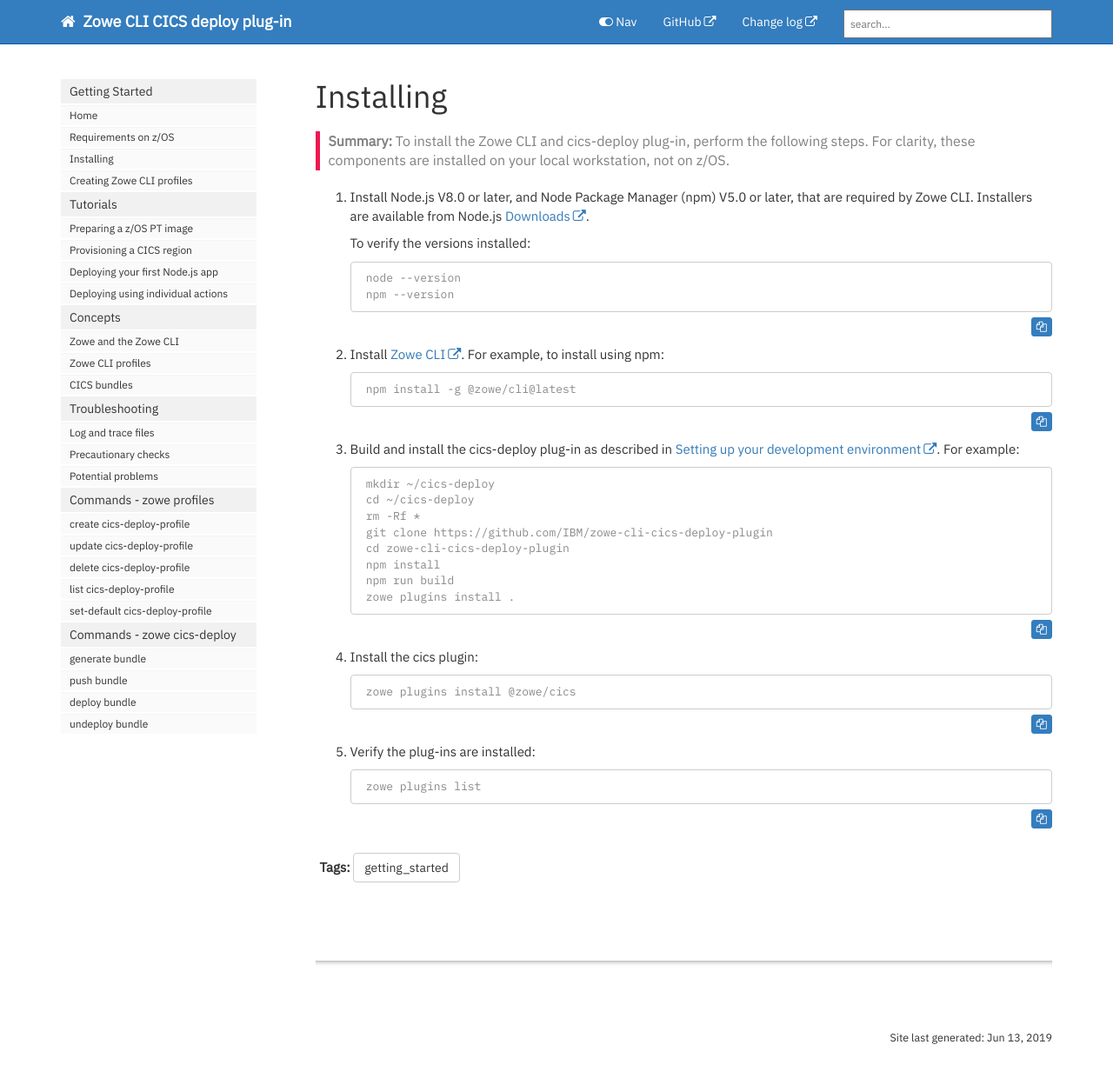
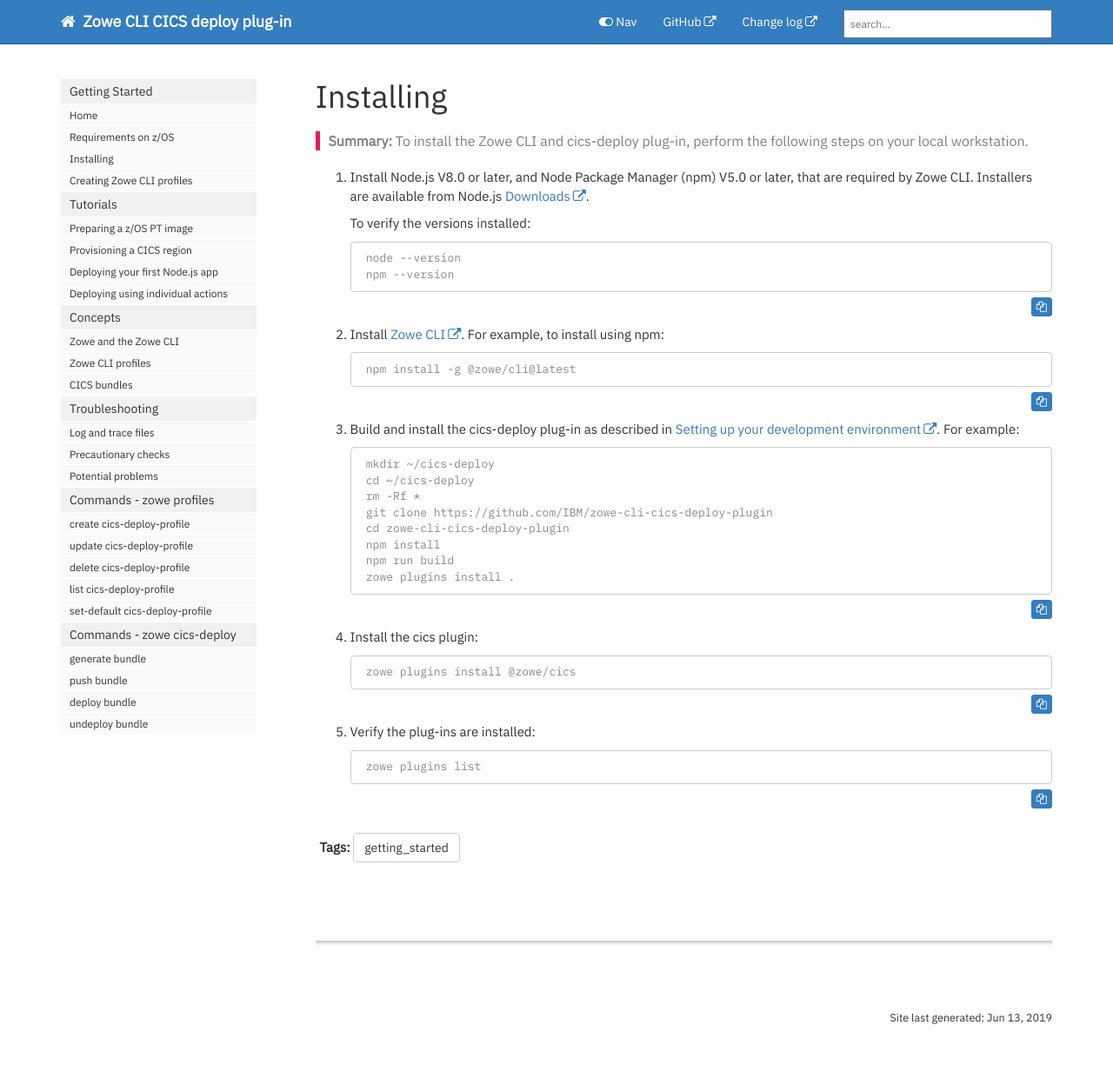
Before and after one commit to IBM/zowe-cli-cics-deploy-plugin, a Jekyll site: the page built from docs/pages/cdp/cdp-Installing.md, in a window 1280 px wide and 1263 px high. Shown: the top 1240 px of the window at 87% size. Built offline with Jekyll 4.4.1, drawn with Linux system fonts in a browser that asks for light colours; nearby versions of some CDN libraries; comment, search, counter and statistics services are not loaded.

Commit message:
simplify installing summary
Signed-off-by: Matthew Wilson <matthew.wilson@uk.ibm.com>

```diff
--- a/docs/pages/cdp/cdp-Installing.md
+++ b/docs/pages/cdp/cdp-Installing.md
@@ -2,7 +2,7 @@
 title: Installing
 tags: [getting_started]
 keywords:
-summary: "To install the Zowe CLI and cics-deploy plug-in, perform the following steps. For clarity, these components are installed on your local workstation, not on z/OS."
+summary: "To install the Zowe CLI and cics-deploy plug-in, perform the following steps on your local workstation."
 sidebar: cdp_sidebar
 permalink: cdp-Installing.html
 folder: cdp
```
